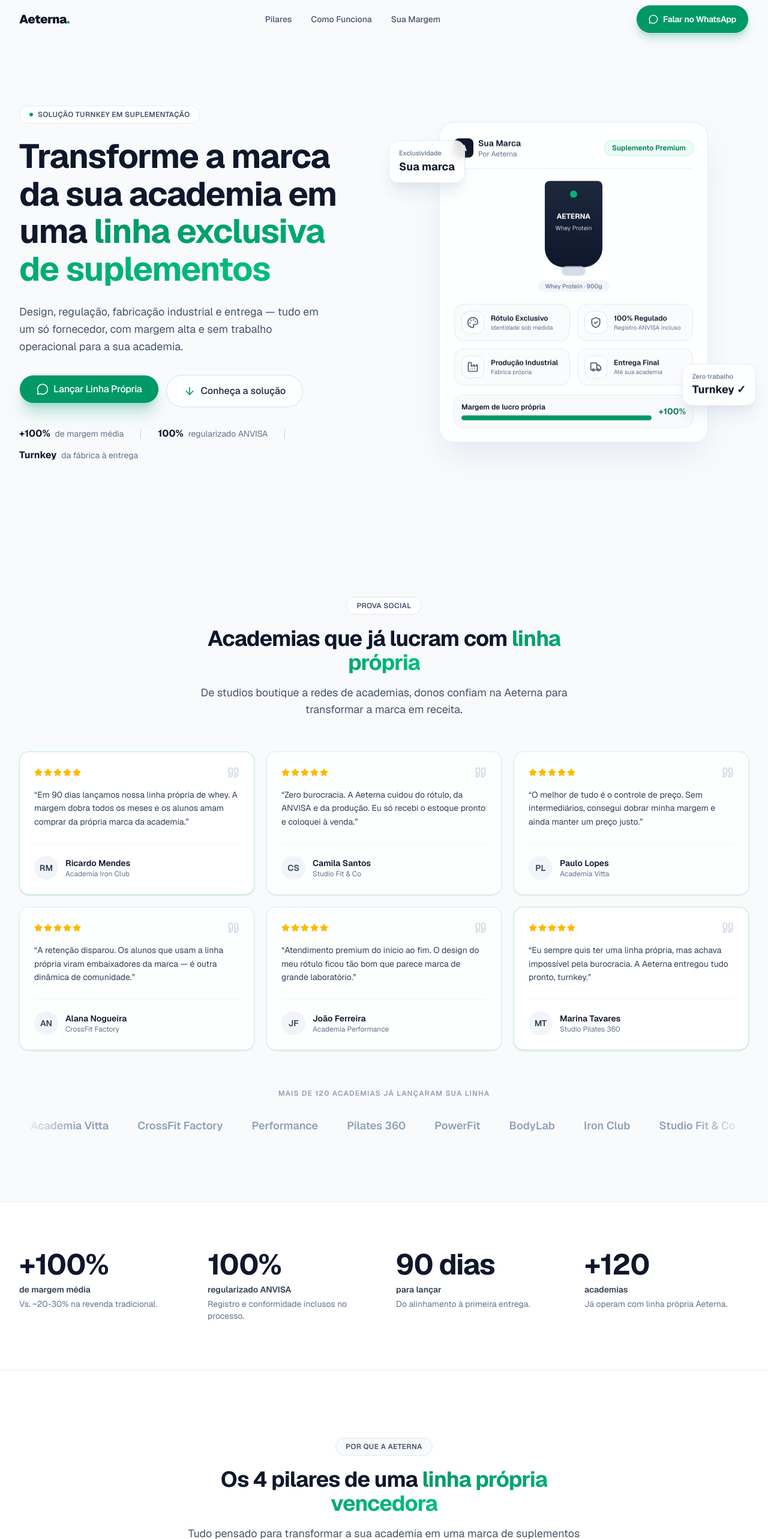
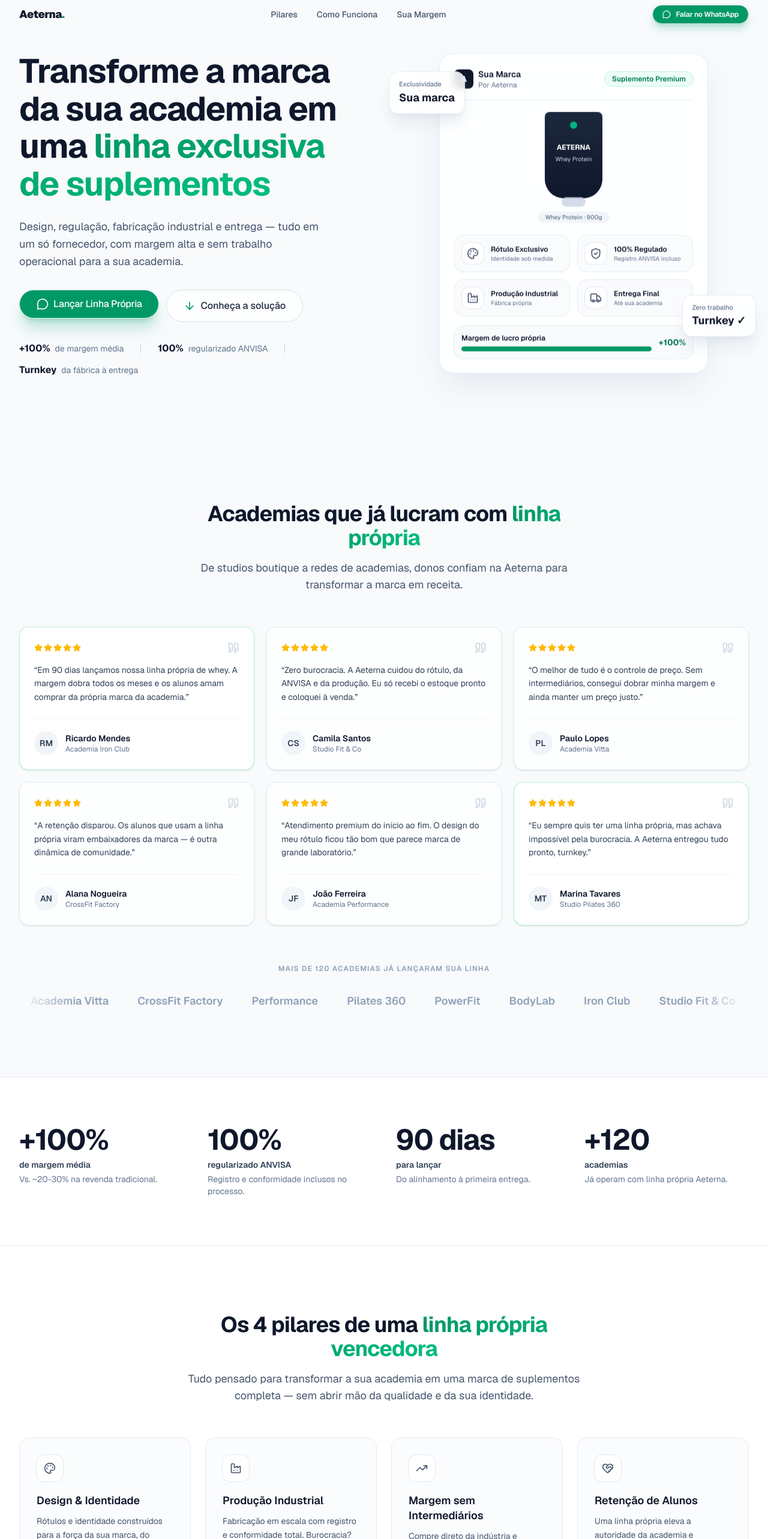
Before and after one commit to arthurvianzo-lgtm/aeterna, a Next.js app: page / in a window 1280 px wide. Shown: the top 2566 px of the page at 60% size. Built offline with nearby package versions, Linux system fonts and the light colour scheme.

Commit message:
style: compact header and hero spacing, remove section eyebrow badges

```diff
--- a/src/components/Header.tsx
+++ b/src/components/Header.tsx
@@ -34,9 +34,9 @@ export default function Header() {
           : "border-b border-transparent bg-transparent"
       }`}
     >
-      <nav className="mx-auto flex h-16 max-w-7xl items-center justify-between px-6 lg:px-8">
+      <nav className="mx-auto flex h-12 max-w-7xl items-center justify-between px-6 lg:px-8">
         <a href="#" className="flex items-center">
-          <span className="text-xl font-black tracking-tight text-slate-900">
+          <span className="text-lg font-black tracking-tight text-slate-900">
             Aeterna
             <span className="text-emerald-600">.</span>
           </span>
@@ -61,9 +61,9 @@ export default function Header() {
             onClick={() =>
               window.open(buildWhatsAppLink(), "_blank", "noopener")
             }
-            className="gap-2 rounded-full bg-emerald-600 px-5 text-sm font-semibold text-white shadow-lg shadow-emerald-600/25 hover:bg-emerald-700 hover:shadow-emerald-600/40"
+            className="h-8 gap-2 rounded-full bg-emerald-600 px-4 text-xs font-semibold text-white shadow-lg shadow-emerald-600/25 hover:bg-emerald-700 hover:shadow-emerald-600/40"
           >
-            <MessageCircle className="h-4 w-4" />
+            <MessageCircle className="h-3.5 w-3.5" />
             Falar no WhatsApp
           </OriginButton>
         </div>
--- a/src/components/Hero.tsx
+++ b/src/components/Hero.tsx
@@ -35,7 +35,7 @@ const mockupItems = [
 
 export default function Hero() {
   return (
-    <section className="relative overflow-hidden bg-slate-50 pt-16">
+    <section className="relative overflow-hidden bg-slate-50 pt-14">
       {/* Sophisticated background: radial glow + subtle grid */}
       <div className="pointer-events-none absolute inset-0 -z-10">
         <div
@@ -59,23 +59,16 @@ export default function Hero() {
         />
       </div>
 
-      <div className="mx-auto grid max-w-7xl items-center gap-12 px-6 pb-20 pt-20 lg:grid-cols-2 lg:px-8 lg:pb-28 lg:pt-28">
+      <div className="mx-auto grid max-w-7xl items-center gap-12 px-6 pb-16 pt-6 lg:grid-cols-2 lg:px-8 lg:pb-24 lg:pt-8">
         <motion.div
           variants={container}
           initial="hidden"
           animate="visible"
           className="max-w-xl"
         >
-          <motion.div variants={item}>
-            <span className="inline-flex items-center gap-2 rounded-full border border-slate-200/80 bg-white/70 px-4 py-1.5 text-xs font-semibold uppercase tracking-wide text-slate-600 backdrop-blur">
-              <span className="h-1.5 w-1.5 rounded-full bg-emerald-600" />
-              Solução Turnkey em Suplementação
-            </span>
-          </motion.div>
-
           <motion.h1
             variants={item}
-            className="mt-6 text-4xl font-bold leading-[1.12] tracking-tight text-slate-900 sm:text-5xl lg:text-[3.5rem]"
+            className="text-4xl font-bold leading-[1.12] tracking-tight text-slate-900 sm:text-5xl lg:text-[3.5rem]"
           >
             Transforme a marca da sua academia em uma{" "}
             <span className="text-gradient bg-gradient-to-r from-emerald-600 to-emerald-500">
--- a/src/components/HowItWorks.tsx
+++ b/src/components/HowItWorks.tsx
@@ -38,10 +38,7 @@ export default function HowItWorks() {
     <section id="como-funciona" className="bg-slate-50 py-24 sm:py-28">
       <div className="mx-auto max-w-7xl px-6 lg:px-8">
         <Reveal className="mx-auto max-w-2xl text-center">
-          <span className="inline-flex items-center rounded-full border border-slate-200 bg-white px-4 py-1.5 text-xs font-semibold uppercase tracking-wide text-slate-600">
-            Como funciona
-          </span>
-          <h2 className="mt-5 text-3xl font-bold tracking-tight text-slate-900 sm:text-4xl">
+          <h2 className="text-3xl font-bold tracking-tight text-slate-900 sm:text-4xl">
             Do alinhamento à entrega em{" "}
             <span className="text-gradient bg-gradient-to-r from-emerald-600 to-emerald-500">
               4 passos
--- a/src/components/MarginCalculator.tsx
+++ b/src/components/MarginCalculator.tsx
@@ -23,10 +23,7 @@ export default function MarginCalculator() {
     <section id="margem" className="relative overflow-hidden bg-white py-24 sm:py-28">
       <div className="mx-auto max-w-6xl px-6 lg:px-8">
         <Reveal className="mx-auto max-w-2xl text-center">
-          <span className="inline-flex items-center rounded-full border border-slate-200 bg-slate-50 px-4 py-1.5 text-xs font-semibold uppercase tracking-wide text-slate-600">
-            Calculadora de margem
-          </span>
-          <h2 className="mt-5 text-3xl font-bold tracking-tight text-slate-900 sm:text-4xl">
+          <h2 className="text-3xl font-bold tracking-tight text-slate-900 sm:text-4xl">
             Veja a diferença na{" "}
             <span className="text-gradient bg-gradient-to-r from-emerald-600 to-emerald-500">
               sua margem
--- a/src/components/Pillars.tsx
+++ b/src/components/Pillars.tsx
@@ -34,10 +34,7 @@ export default function Pillars() {
     <section id="pilares" className="bg-white py-24 sm:py-28">
       <div className="mx-auto max-w-7xl px-6 lg:px-8">
         <Reveal className="mx-auto max-w-2xl text-center">
-          <span className="inline-flex items-center rounded-full border border-slate-200 bg-slate-50 px-4 py-1.5 text-xs font-semibold uppercase tracking-wide text-slate-600">
-            Por que a Aeterna
-          </span>
-          <h2 className="mt-5 text-3xl font-bold tracking-tight text-slate-900 sm:text-4xl">
+          <h2 className="text-3xl font-bold tracking-tight text-slate-900 sm:text-4xl">
             Os 4 pilares de uma{" "}
             <span className="text-gradient bg-gradient-to-r from-emerald-600 to-emerald-500">
               linha própria vencedora
--- a/src/components/SocialProof.tsx
+++ b/src/components/SocialProof.tsx
@@ -77,10 +77,7 @@ export default function SocialProof() {
     <section id="prova-social" className="bg-slate-50 py-24 sm:py-28">
       <div className="mx-auto max-w-7xl px-6 lg:px-8">
         <Reveal className="mx-auto max-w-2xl text-center">
-          <span className="inline-flex items-center gap-2 rounded-full border border-slate-200 bg-white px-4 py-1.5 text-xs font-semibold uppercase tracking-wide text-slate-600">
-            Prova social
-          </span>
-          <h2 className="mt-5 text-3xl font-bold tracking-tight text-slate-900 sm:text-4xl">
+          <h2 className="text-3xl font-bold tracking-tight text-slate-900 sm:text-4xl">
             Academias que já lucram com{" "}
             <span className="text-gradient bg-gradient-to-r from-emerald-600 to-emerald-500">
               linha própria
```
